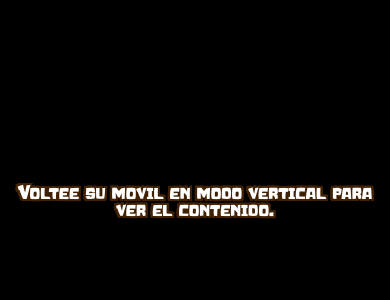
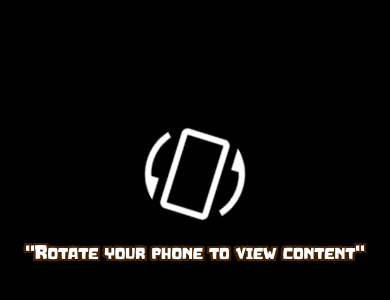
Before and after one commit to cjmgalindo/bee, a React (Create React App) app: page /hive in a window 390 px wide. Before the commit this address had no page. Shown: the part 224-524 px from the top of the page. Built offline with nearby package versions, Linux system fonts and the light colour scheme.

Commit message:
iconRotate

```diff
--- a/src/App.js
+++ b/src/App.js
@@ -39,7 +39,7 @@ import bgVolcan from './assets/mediaContinents/Volcan/bg1.jpg'
 import bgVolcan1 from './assets/mediaContinents/Volcan/bg2.jpg'
 import Preloader from './pages/Preloader/Preloader';
 import { useEffect, useState } from 'react';
-
+import icon from './assets/smartphone (1).png'
 
 
 
@@ -96,7 +96,8 @@ function App() {
 
       </div>
       <span className='message'>
-
+          <img src={icon} className="iconMessage" />
+          <p>"Rotate your phone to view content"</p>
       </span>
     </>
   );
--- a/src/index.css
+++ b/src/index.css
@@ -39,7 +39,8 @@
       display: flex;
       justify-content: center;
       align-items: center;
-
+      flex-direction: column;
+      gap: 1em;
       height: 100vh;
       width: 100vw;
 
@@ -52,7 +53,56 @@
       padding-top: 20px;
     }
 
-    .message::after {
-      Content: "Voltee su móvil en modo vertical para ver el contenido.";
+
+    /* .message::after {
+      Content: "Rotate your phone to view content";
+    } */
+    .iconMessage{
+      width: 5em;
+      animation: animName 5s linear infinite;
+      rotate: 45deg;
     }
+    @keyframes animName {
+      0%{
+         transform: rotate(0deg);
+        }
+       50%{
+         transform: rotate(90deg);
+        }
+
+
+     100%{
+         transform: rotate(0deg);
+        }
+     }
+
+
+    /* .iconMessage{
+      animation-name:tween-landscape;
+      animation-duration:.5s;
+      animation-timing-function:ease-in-out;
+      animation-direction:normal;
+      animation-iteration-count:1;
+      animation-fill-mode:forwards
   }
+  .iconMessage.slow{
+      animation-duration:2.5s
+  }
+  .iconMessage.infinite{
+      animation-iteration-count:infinite;
+  }
+  .iconMessage\:hover:hover{
+      animation-name:tween-landscape;
+      animation-duration:.5s;
+      animation-timing-function:ease-in-out;
+      animation-direction:normal;
+      animation-iteration-count:1;
+      animation-fill-mode:forwards
+  }
+  .iconMessage\:hover:hover.slow{
+      animation-duration:2.5s
+  }
+  .iconMessage\:hover:hover.infinite{
+      animation-iteration-count:infinite
+  } */
+  }
```
Also changed, not shown: src/assets/screen_rotation_FILL0_wght400_GRAD0_opsz48.svg (added), src/assets/smartphone (1).png (added).
